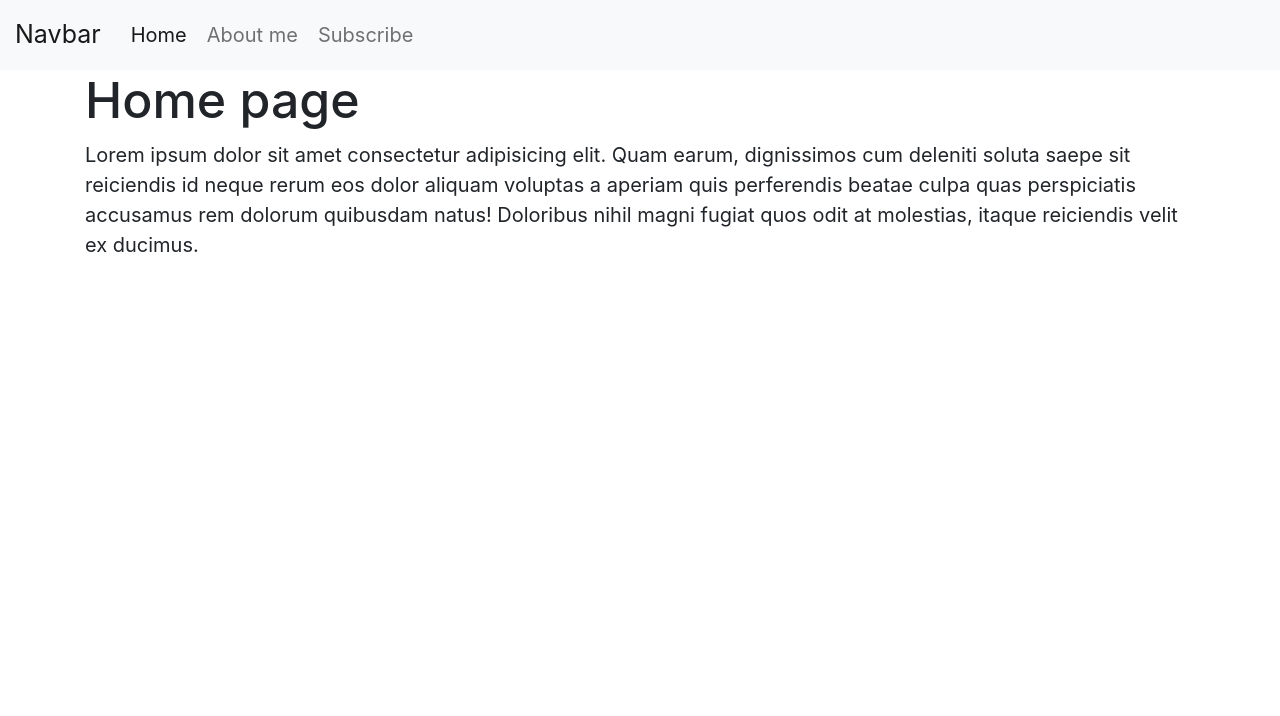
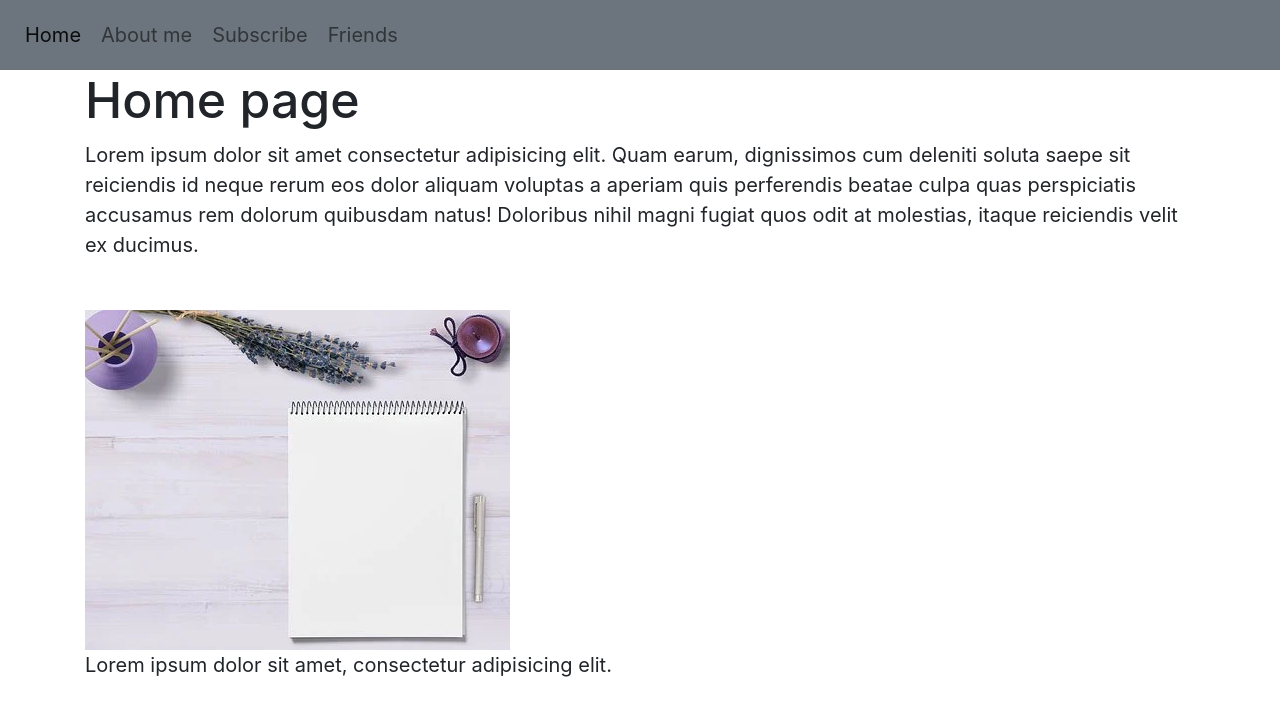
Before and after one commit to faithnjoki/Leon-App, a Flask app: page / in a window 1280 px wide. Shown: the top 716 px of the page. Run offline with Flask 2, Linux system fonts and the light colour scheme.

Commit message:
Change the color of nav

```diff
--- a/templates/index.html
+++ b/templates/index.html
@@ -1,9 +1,9 @@
 {% extends 'base.html' %}
 
 {%   block content %}
-<nav class="navbar navbar-expand-lg navbar-light bg-light">
+<nav class="navbar navbar-expand-lg navbar-light bg-secondary" >
   <div class="container-fluid">
-    <a class="navbar-brand" href="#">Navbar</a>
+
     <button class="navbar-toggler" type="button" data-bs-toggle="collapse" data-bs-target="#navbarSupportedContent" aria-controls="navbarSupportedContent" aria-expanded="false" aria-label="Toggle navigation">
       <span class="navbar-toggler-icon"></span>
     </button>
@@ -17,6 +17,9 @@
         </li>
         <li class="nav-item">
           <a class="nav-link" href="{{ url_for('subscribe')}}">Subscribe</a>
+          <li class="nav-item">
+            <a class="nav-link" href="{{ url_for('friends')}}">Friends</a>
+          </li>
         </li>
       </ul>
 
@@ -27,6 +30,12 @@
 <div class="container">
   <h1>Home page</h1>
   <p>Lorem ipsum dolor sit amet consectetur adipisicing elit. Quam earum, dignissimos cum deleniti soluta saepe sit reiciendis id neque rerum eos dolor aliquam voluptas a aperiam quis perferendis beatae culpa quas perspiciatis accusamus rem dolorum quibusdam natus! Doloribus nihil magni fugiat quos odit at molestias, itaque reiciendis velit ex ducimus.</p>
+  <br>
+  <figure>
+  <img src="static/Images/blog.webp" alt="blog">
+  <figcaption>Lorem ipsum dolor sit amet, consectetur adipisicing elit.  </figcaption>
+</figure>
+
 
 </div>
 
```
